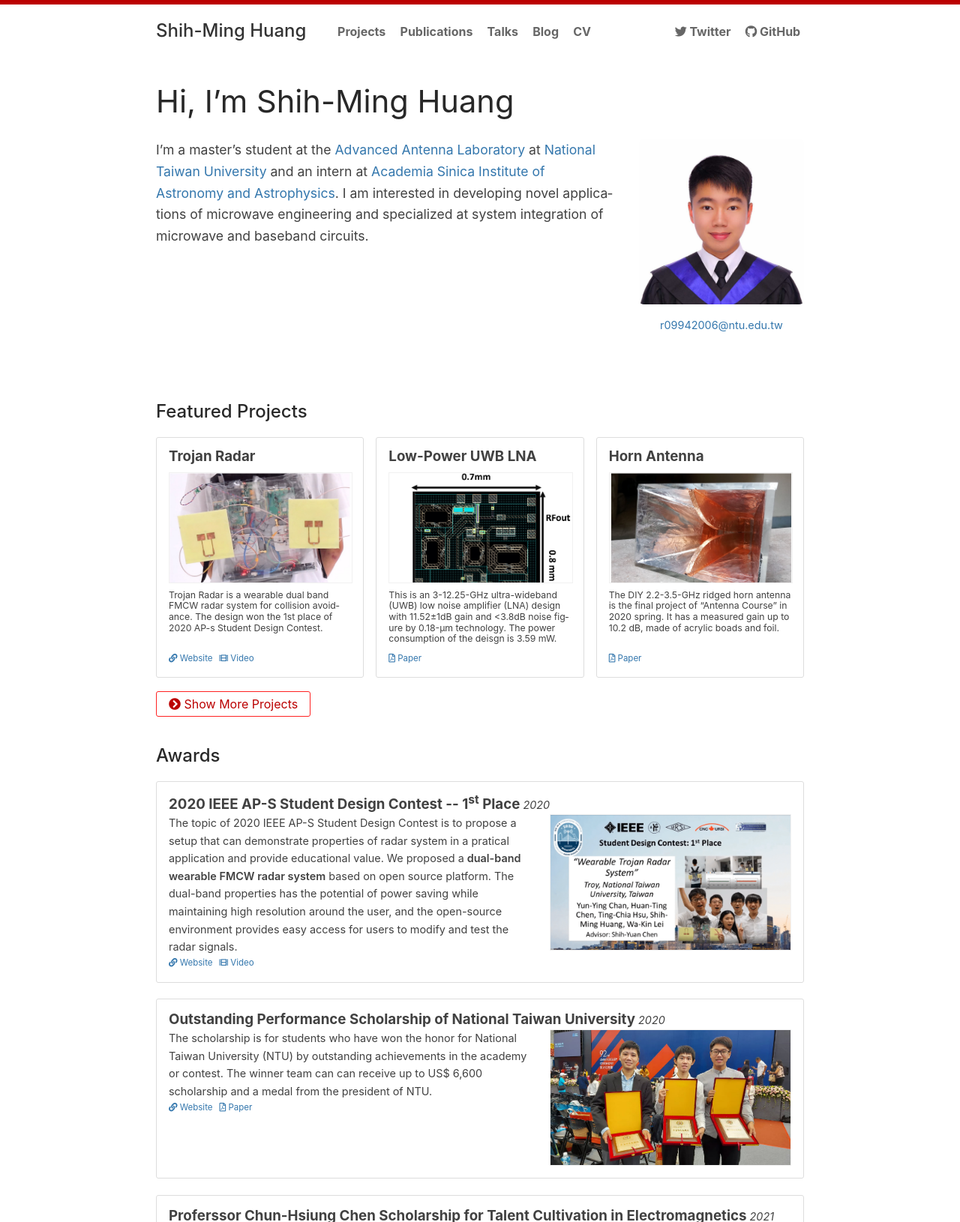
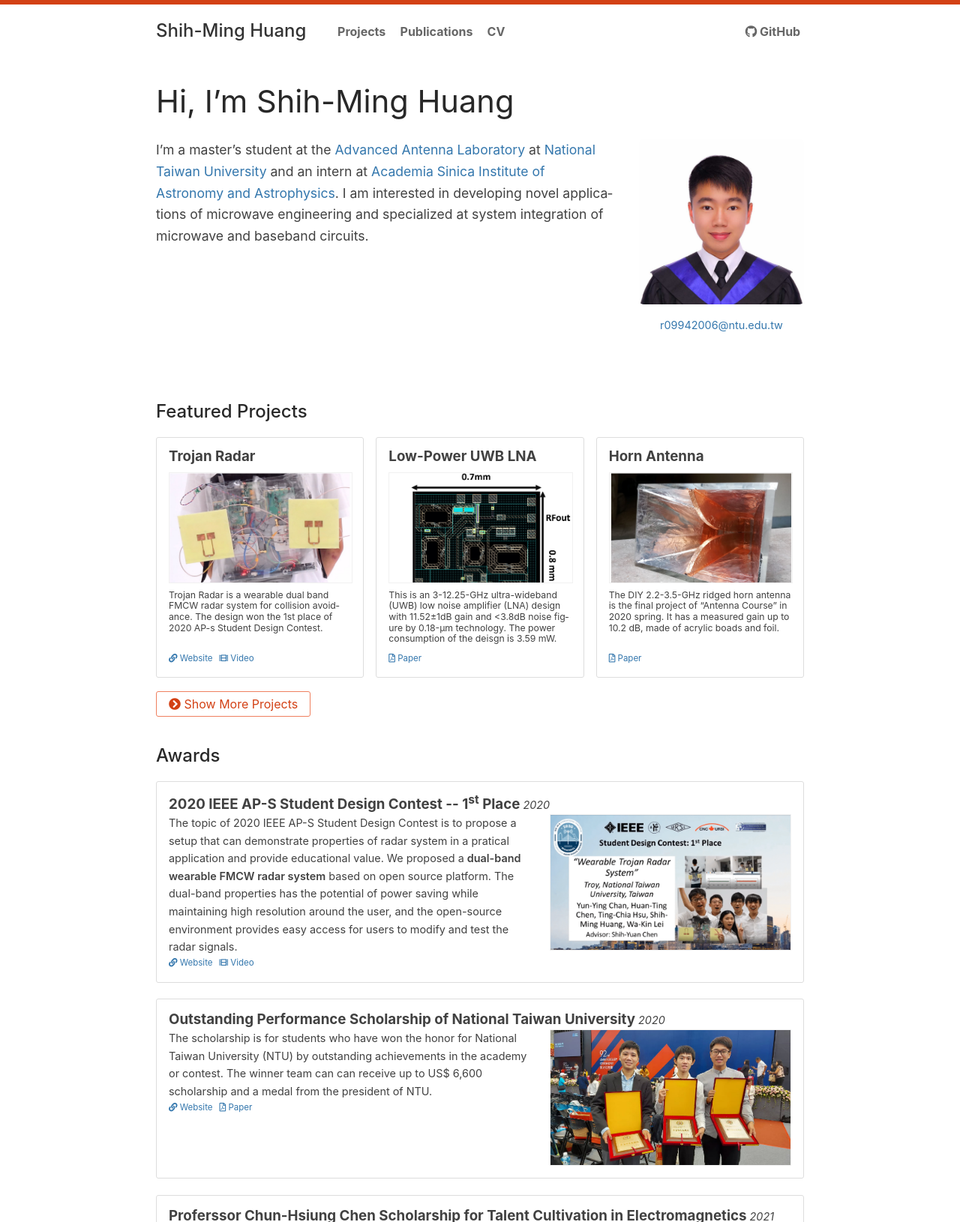
Before and after one commit to Shih-Ming/mypage, a Jekyll site: the page built from index.md, in a window 1280 px wide, cut to the strip 0-1630 px from the top of the page. Shown: the whole strip at 75% size. Built offline with Jekyll 4.4.1, drawn with Linux system fonts in a browser that asks for light colours.

Commit message:
header and footer styles

```diff
--- a/_includes/header.html
+++ b/_includes/header.html
@@ -5,12 +5,11 @@
 
     <a href="{{ '/projects/' | relative_url }}" {% if current[1] == 'projects' %}class="active"{% endif %}>Projects</a>
     <a href="{{ '/publications/' | relative_url }}" {% if current[1] == 'publications' %}class="active"{% endif %}>Publications</a>
-    <a href="{{ '/talks/' | relative_url }}" {% if current[1] == 'talks' %}class="active"{% endif %}>Talks</a>
-    <a href="{{ '/blog/' | relative_url }}" {% if current[1] == 'blog' %}class="active"{% endif %}>Blog</a>
     <a href="{{ '/cv/' | relative_url }}" {% if current[1] == 'cv' %}class="active"{% endif %}>CV</a>
+    <!-- <a href="{{ '/talks/' | relative_url }}" {% if current[1] == 'talks' %}class="active"{% endif %}>Talks</a> -->
+    <!-- <a href="{{ '/blog/' | relative_url }}" {% if current[1] == 'blog' %}class="active"{% endif %}>Blog</a> -->
 
     <span class="external">
-      <a href="https://twitter.com/domoritz"><i class="fab fa-twitter"></i> Twitter</a>
       <a href="https://github.com/Shih-Ming"><i class="fab fa-github"></i> GitHub</a>
     </span>
   </nav>
--- a/styles.scss
+++ b/styles.scss
@@ -15,12 +15,12 @@ $content-width:    800px;
 $text-color:        #414141;
 $dark-text-color:   #333;
 $background-color:  #fff;
-$brand-color:       #b00;
+$brand-color:       rgb(211, 65, 21);
 $yellow-color:      #ffc000;
 $link-color:        #3477ad;
 $header-background: #ececec;
-$footer-background: #234;
-$footer-text:       darken(#fff, 10%);
+$footer-background: rgb(252, 133, 6);
+$footer-text:       #fff;
 
 $grey-color:       #6b6b6b;
 $grey-color-lightest: #f8f8f8;
```
